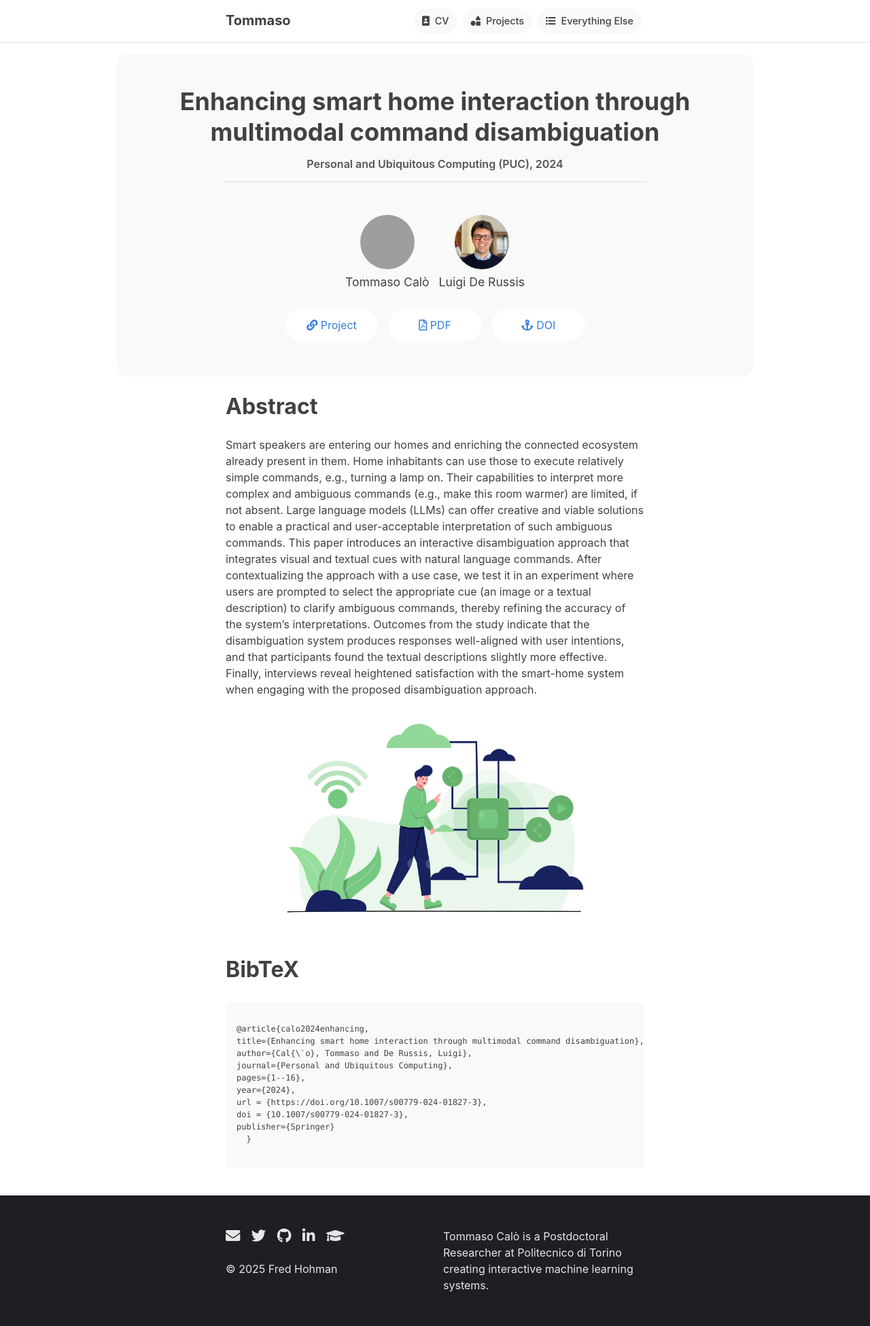
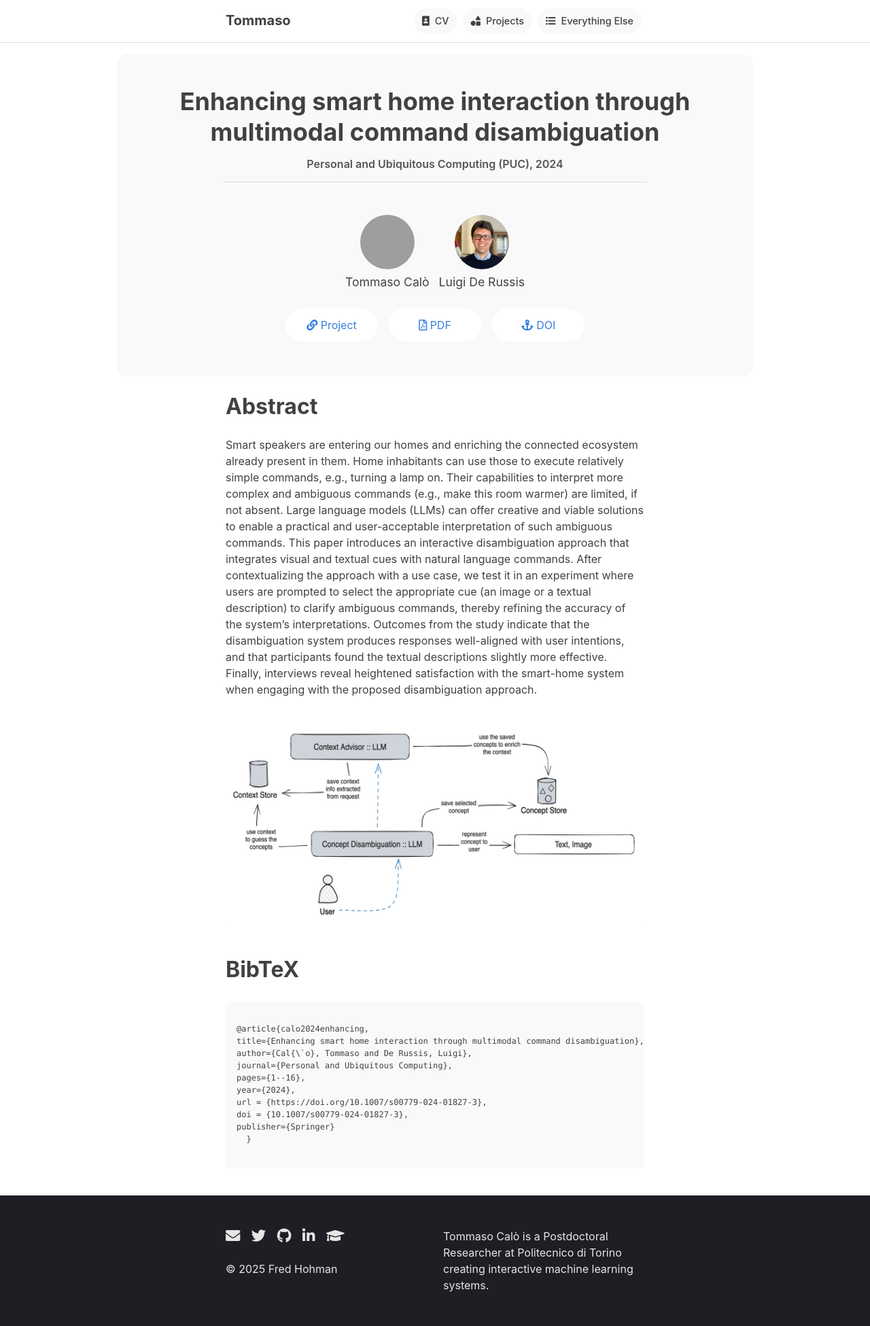
Before and after one commit to tommasocalo/tommasocalo.github.io, a Jekyll site: the page built from _posts/papers/2024-07-22-mmiot-puc.md, in a window 1280 px wide. Shown: the whole page at 68% size. Built offline with Jekyll 4.4.1, drawn with Linux system fonts in a browser that asks for light colours; nearby versions of some CDN libraries; some web fonts are replaced; grey boxes are pictures that could not be loaded.

Commit message:
Resize mmiot paper image to 2:1 ratio and add resize script

```diff
--- a/_posts/papers/2024-07-22-mmiot-puc.md
+++ b/_posts/papers/2024-07-22-mmiot-puc.md
@@ -15,11 +15,11 @@ doi: 10.1145/3657604.3664694
 type: journal
 year: 2024
 
-figure: /images/papers/24-mmiot-puc.jpg
+figure: /images/papers/24-mmiot-puc.png
 selected: true
 feature-title: Smart home interaction through multimodal disambiguation
 feature-description: Leverage visual and textual cues to interpret ambiguous home automation commands.
-image: /images/papers/24-mmiot-puc.jpg
+image: /images/papers/24-mmiot-puc.png
 featured: true
 feature-order: 0
 bibtex: |-
```
Also changed, not shown: images/papers/24-mmiot-puc.jpg (deleted).
